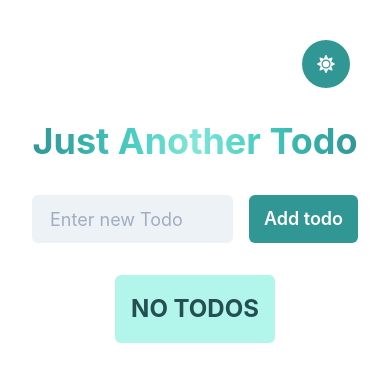
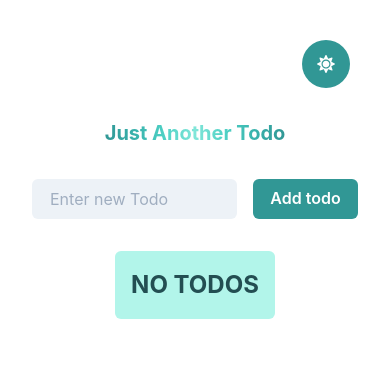
Before and after one commit to harshb16/just-another-todo, a React (Create React App) app: page / in a window 390 px wide. Shown: the top 382 px of the page. Built offline with nearby package versions, Linux system fonts and the light colour scheme.

Commit message:
Fix mobile layout

```diff
--- a/src/components/Header.jsx
+++ b/src/components/Header.jsx
@@ -3,7 +3,7 @@ import { Heading } from '@chakra-ui/layout';
 const Header = () => {
   return (
     <Heading
-      size='2xl'
+      fontSize={{ base: 'xl', sm: '2xl', lg: '3xl', xl: '4xl' }}
       bgGradient='linear(to-r, teal.500, teal.400, teal.300, teal.200, teal.300, teal.400, teal.500)'
       bgClip='text'
     >
--- a/src/components/TodoForm.jsx
+++ b/src/components/TodoForm.jsx
@@ -35,7 +35,6 @@ const TodoForm = ({ onAddTodo }) => {
         <Input
           value={content}
           onChange={inputHandler}
-          size='lg'
           colorScheme='teal'
           variant='filled'
           placeholder='Enter new Todo'
@@ -43,7 +42,7 @@ const TodoForm = ({ onAddTodo }) => {
           _active={{ borderColor: 'teal.600' }}
           _focus={{ borderColor: 'teal.600' }}
         />
-        <Button colorScheme='teal' px={8} type='submit' size='lg'>
+        <Button colorScheme='teal' px={8} type='submit'>
           Add todo
         </Button>
       </HStack>
```
